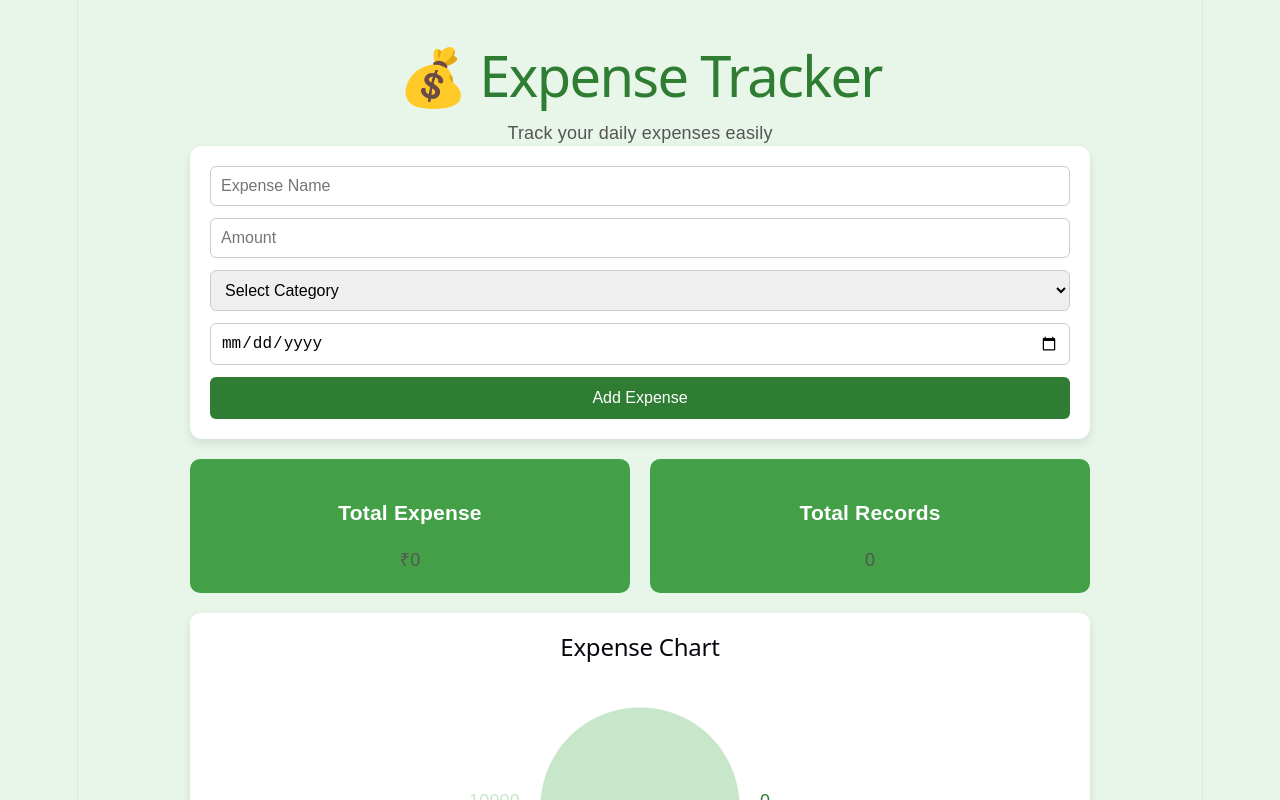
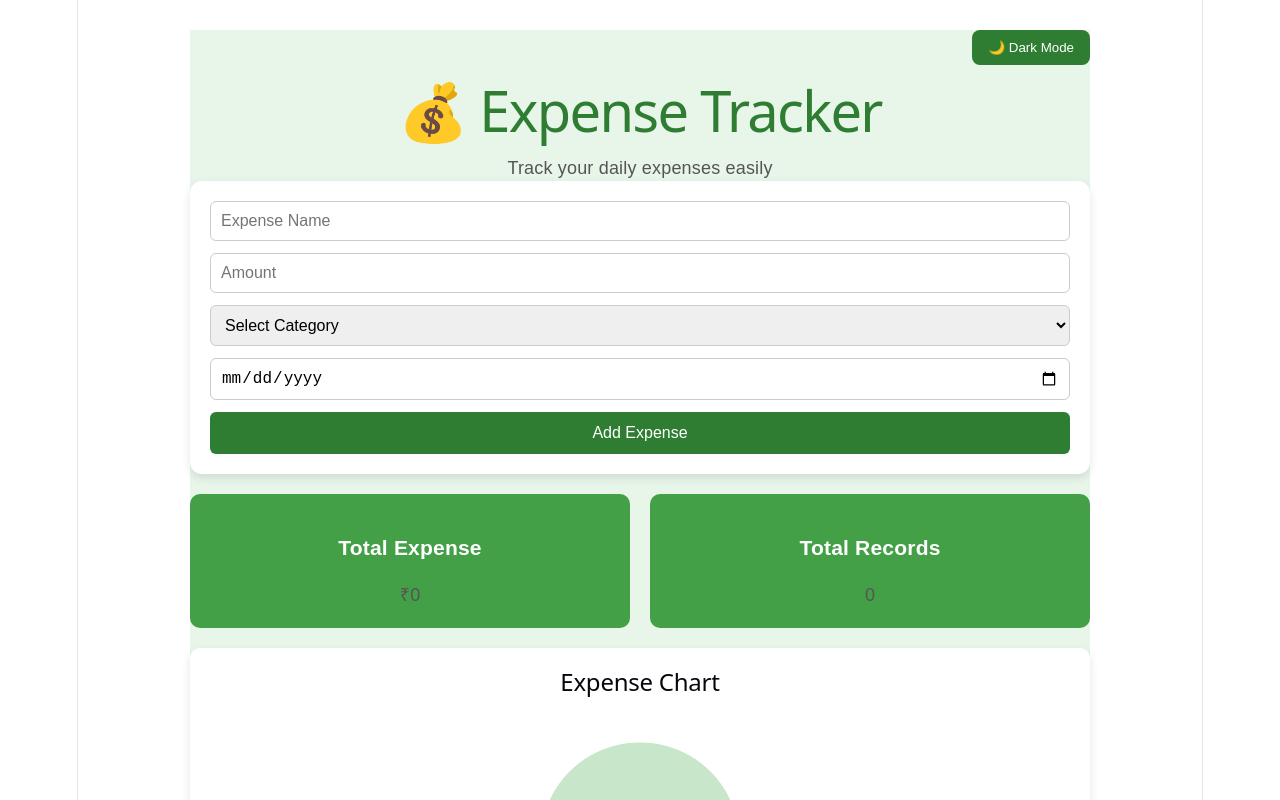
Before and after one commit to apoorvad266-jpg/expense-tracker, a React (Vite) app: page / in a window 1280 px wide. Shown: the top 800 px of the page. Built offline with nearby package versions, Linux system fonts and the light colour scheme.

Commit message:
Added Dark and Light Mode

```diff
--- a/package.json
+++ b/package.json
@@ -10,6 +10,7 @@
     "preview": "vite preview"
   },
   "dependencies": {
+    "firebase": "^12.16.0",
     "react": "^19.2.7",
     "react-dom": "^19.2.7",
     "recharts": "^3.9.2"
--- a/src/App.css
+++ b/src/App.css
@@ -1,13 +1,23 @@
 body {
   margin: 0;
   font-family: Arial, sans-serif;
-  background: #e8f5e9;
+  transition: 0.3s;
 }
 
 .container {
   width: 90%;
   max-width: 900px;
   margin: 30px auto;
+}
+
+.container.light {
+  background: #e8f5e9;
+  min-height: 100vh;
+}
+
+.container.dark {
+  background: #121212;
+  min-height: 100vh;
 }
 
 h1 {
@@ -20,13 +30,33 @@ p {
   color: #555;
 }
 
+.theme-toggle {
+  display: flex;
+  justify-content: flex-end;
+  margin-bottom: 15px;
+}
+
+.theme-toggle button {
+  background: #2e7d32;
+  color: white;
+  border: none;
+  padding: 10px 16px;
+  border-radius: 8px;
+  cursor: pointer;
+  transition: 0.3s;
+}
+
+.theme-toggle button:hover {
+  background: #1b5e20;
+}
+
 .box {
   background: white;
   padding: 20px;
   border-radius: 12px;
   display: grid;
   gap: 12px;
-  box-shadow: 0 4px 10px rgba(0,0,0,0.1);
+  box-shadow: 0 4px 10px rgba(0, 0, 0, 0.1);
 }
 
 .box input,
@@ -65,7 +95,6 @@ p {
   border-radius: 10px;
   text-align: center;
 }
-
 .expense {
   display: flex;
   justify-content: space-between;
@@ -74,7 +103,7 @@ p {
   margin-top: 15px;
   padding: 15px;
   border-radius: 10px;
-  box-shadow: 0 2px 5px rgba(0,0,0,0.1);
+  box-shadow: 0 2px 5px rgba(0, 0, 0, 0.1);
 }
 
 .expense h3 {
@@ -104,5 +133,49 @@ p {
   margin-top: 20px;
   padding: 20px;
   border-radius: 10px;
-  box-shadow: 0 4px 10px rgba(0,0,0,0.1);
+  box-shadow: 0 4px 10px rgba(0, 0, 0, 0.1);
 }
+
+/* ---------- DARK MODE ---------- */
+
+.container.dark h1,
+.container.dark h2,
+.container.dark h3,
+.container.dark p {
+  color: white;
+}
+
+.container.dark .box,
+.container.dark .expense,
+.container.dark .chart-box {
+  background: #1e1e1e;
+  color: white;
+}
+
+.container.dark input,
+.container.dark select {
+  background: #2b2b2b;
+  color: white;
+  border: 1px solid #555;
+}
+
+.container.dark input::placeholder {
+  color: #ccc;
+}
+
+.container.dark .card {
+  background: #2e7d32;
+}
+
+.container.dark .expense button {
+  background: #d32f2f;
+}
+
+.container.dark .expense button:hover {
+  background: #b71c1c;
+}
+
+.container.dark .theme-toggle button {
+  background: #66bb6a;
+  color: #121212;
+}
--- a/src/App.jsx
+++ b/src/App.jsx
@@ -11,6 +11,11 @@ import {
 } from "recharts";
 
 function App() {
+  const [darkMode, setDarkMode] = useState(() => {
+    const savedTheme = localStorage.getItem("darkMode");
+    return savedTheme ? JSON.parse(savedTheme) : false;
+  });
+
   const [expenses, setExpenses] = useState(() => {
     const saved = localStorage.getItem("expenses");
     return saved ? JSON.parse(saved) : [];
@@ -24,6 +29,10 @@ function App() {
   useEffect(() => {
     localStorage.setItem("expenses", JSON.stringify(expenses));
   }, [expenses]);
+
+  useEffect(() => {
+    localStorage.setItem("darkMode", JSON.stringify(darkMode));
+  }, [darkMode]);
 
   const addExpense = () => {
     if (!title || !amount || !category || !date) return;
@@ -69,7 +78,13 @@ function App() {
   const COLORS = ["#2e7d32", "#c8e6c9"];
 
   return (
-    <div className="container">
+    <div className={`container ${darkMode ? "dark" : "light"}`}>
+
+      <div className="theme-toggle">
+        <button onClick={() => setDarkMode(!darkMode)}>
+          {darkMode ? "☀️ Light Mode" : "🌙 Dark Mode"}
+        </button>
+      </div>
 
       <h1>💰 Expense Tracker</h1>
       <p>Track your daily expenses easily</p>
@@ -111,7 +126,6 @@ function App() {
         </button>
 
       </div>
-
       <div className="dashboard">
 
         <div className="card">
@@ -158,26 +172,20 @@ function App() {
         </ResponsiveContainer>
 
       </div>
-            {expenses.map((expense) => (
+
+      {expenses.map((expense) => (
 
         <div className="expense" key={expense.id}>
 
           <div>
             <h3>{expense.title}</h3>
 
-            <p>
-              Amount: ₹{expense.amount}
-            </p>
+            <p>Amount: ₹{expense.amount}</p>
 
-            <p>
-              Category: {expense.category}
-            </p>
+            <p>Category: {expense.category}</p>
 
-            <p>
-              Date: {expense.date}
-            </p>
+            <p>Date: {expense.date}</p>
           </div>
-
 
           <button
             onClick={() => deleteExpense(expense.id)}
```
Also changed, not shown: src/firebase.js (added, +16 -0 lines), 1 other file (tests, documents, lock files or other folders).
